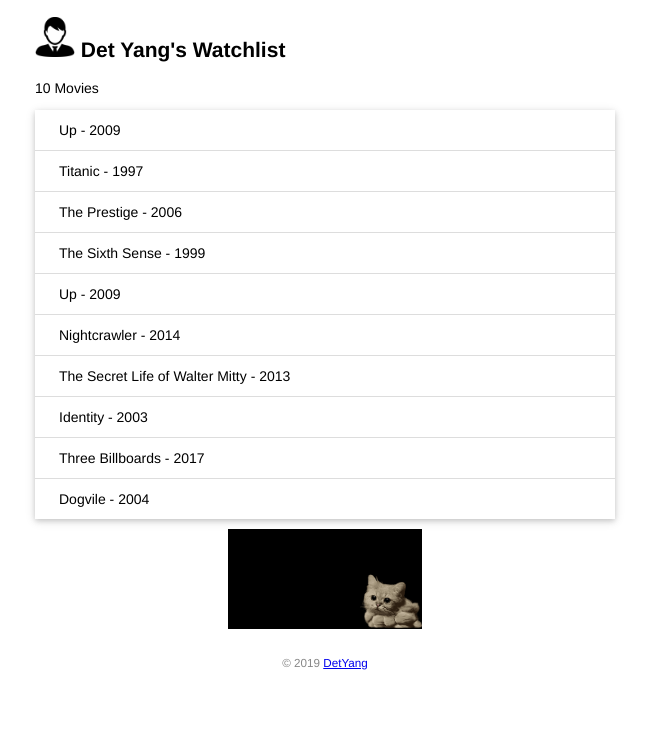
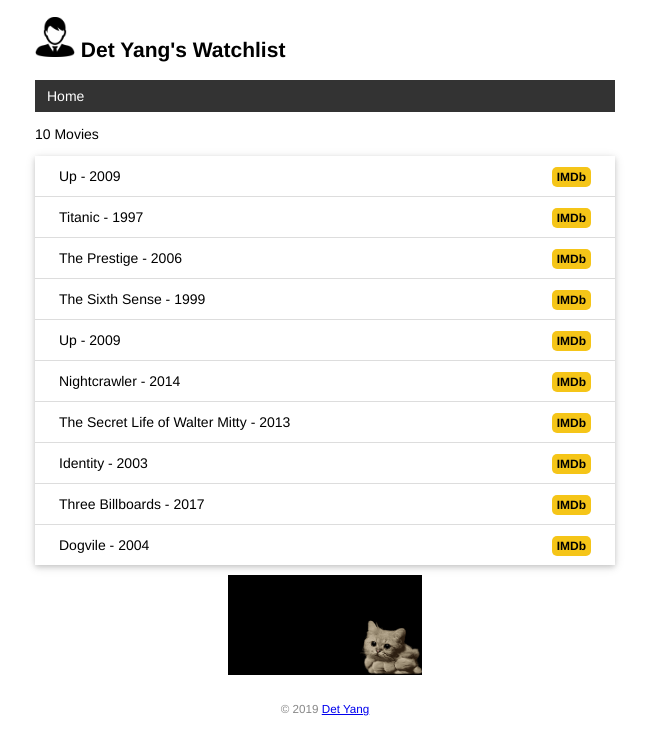
Before and after one commit to detyang/Flask_072919, a Flask app: page / in a window 1280 px wide. Shown: the top 755 px of the page, without its empty margins (315-964 px from the left). Run offline with Flask 2, Linux system fonts and the light colour scheme; data comes from the database, SQL or seed files in the repository.

Commit message:
080219_1

```diff
--- a/app.py
+++ b/app.py
@@ -68,6 +68,17 @@ def initdb(drop):
 
 @app.route('/')
 def index():
+    movies = Movie.query.all()
+    return render_template('index.html', movies=movies)
+
+
+@app.context_processor
+def inject_user():
     user = User.query.first()
-    movies = Movie.query.all()
-    return render_template('index.html', user=user, movies=movies)
+    return dict(user=user)
+
+
+@app.errorhandler(404)
+def page_not_found(e):
+    user = User.query.first()
+    return render_template('404.html'), 404
--- a/static/style.css
+++ b/static/style.css
@@ -12,6 +12,31 @@ footer {
     margin-top: 15px;
     text-align: center;
     padding: 10px;
+}
+
+/* navigation bar */
+nav ul {
+    list-style-type: none;
+    margin: 0;
+    padding: 0;
+    overflow: hidden;
+    background-color: #333;
+}
+
+nav li {
+    float: left;
+}
+
+nav li a {
+    display: block;
+    color: white;
+    text-align: center;
+    padding: 8px 12px;
+    text-decoration: none;
+}
+
+nav li a:hover {
+    background-color: #111;
 }
 
 /* user avatar */
@@ -37,7 +62,7 @@ footer {
 }
 
 .movie-list li:hover {
-    background-color: #f8f9fa
+    background-color: #f8f9fa;
 }
 
 .welcome {
@@ -45,3 +70,18 @@ footer {
     margin: 0 auto;
     height: 100px;
 }
+
+.float-right {
+	margin-right: auto;
+    float: right;
+}
+
+.imdb {
+    font-size: 12px;
+    font-weight: bold;
+    color: black;
+    text-decoration: none;
+    background: #F5C518;
+    border-radius: 5px;
+    padding: 3px 5px;
+}
--- /dev/null
+++ b/templates/base.html
@@ -0,0 +1,27 @@
+<!DOCTYPE html>
+<html lang="en">
+<head>
+    {% block head %}
+    <meta charset="utf-8">
+    <meta name="viewport" content="width=device-width, initial-scale=1.0">
+    <title>{{ user.name }}'s Watchlist</title>
+    <link rel="icon" href="{{ url_for('static', filename='icon.ico') }}">
+    <link rel="stylesheet" href="{{ url_for('static', filename='style.css') }}" type="text/css">
+    {% endblock %}
+</head>
+<body>
+    <h2>
+        <img alt="Avatar" class="avatar" src="{{ url_for('static', filename='images/user.png') }}">
+        {{ user.name }}'s Watchlist
+    </h2>
+    <nav>
+        <ul>
+            <li><a href="{{ url_for('index') }}">Home</a></li>
+        </ul>
+    </nav>
+    {% block content %}{% endblock %}
+    <footer>
+        <small>&copy; 2019 <a href="github.com/detyang">Det Yang</a></small>
+    </footer>
+</body>
+</html>
--- a/templates/index.html
+++ b/templates/index.html
@@ -1,25 +1,14 @@
-<!DOCTYPE html>
-<html lang = "en">
-<head>
-    <meta charset="utf-8">
-    <title>{{ user.name }}'s Watchlist</title>
-    <link rel="icon" href="{{ url_for('static', filename='icon.ico') }}">
-    <link rel="stylesheet" href="{{ url_for('static', filename='style.css') }}" type="text/css">
-</head>
-<body>
-    <h2>
-        <img alt="Avatar" class="avatar" src="{{ url_for('static', filename='images/user.png') }}">
-        {{ user.name }}'s Watchlist
-    </h2>
-    <p>{{ movies|length }} Movies</p>
-    <ul class="movie-list">
-        {% for movie in movies %}
-        <li>{{ movie.title }} - {{ movie.year}}</li>
-        {% endfor %}
-    </ul>
-    <img alt="Welcome" class="welcome" src="{{ url_for('static', filename='images/welcome.gif') }}">
-    <footer>
-        <small> &copy; 2019 <a href = "https://github.com/detyang">DetYang</a></small>
-    </footer>
-</body>
-</html>
+{% extends 'base.html' %}
+
+{% block content %}
+<p>{{ movies|length }} Movies</p>
+<ul class="movie-list">
+    {% for movie in movies %}
+    <li>{{ movie.title }} - {{ movie.year}}
+    <span class="float-right">
+        <a class="imdb" href="https://www.imdb.com/find?q={{ movie.title }}" target="_blank" title="Find this movie on IMDb">IMDb</a>
+    </li>
+    {% endfor %}
+</ul>
+<img alt="Welcome" class="welcome" src="{{ url_for('static', filename='images/welcome.gif') }}" title="CHILL~">
+{% endblock %}
```
Also changed, not shown: templates/404.html (added, +12 -0 lines).
